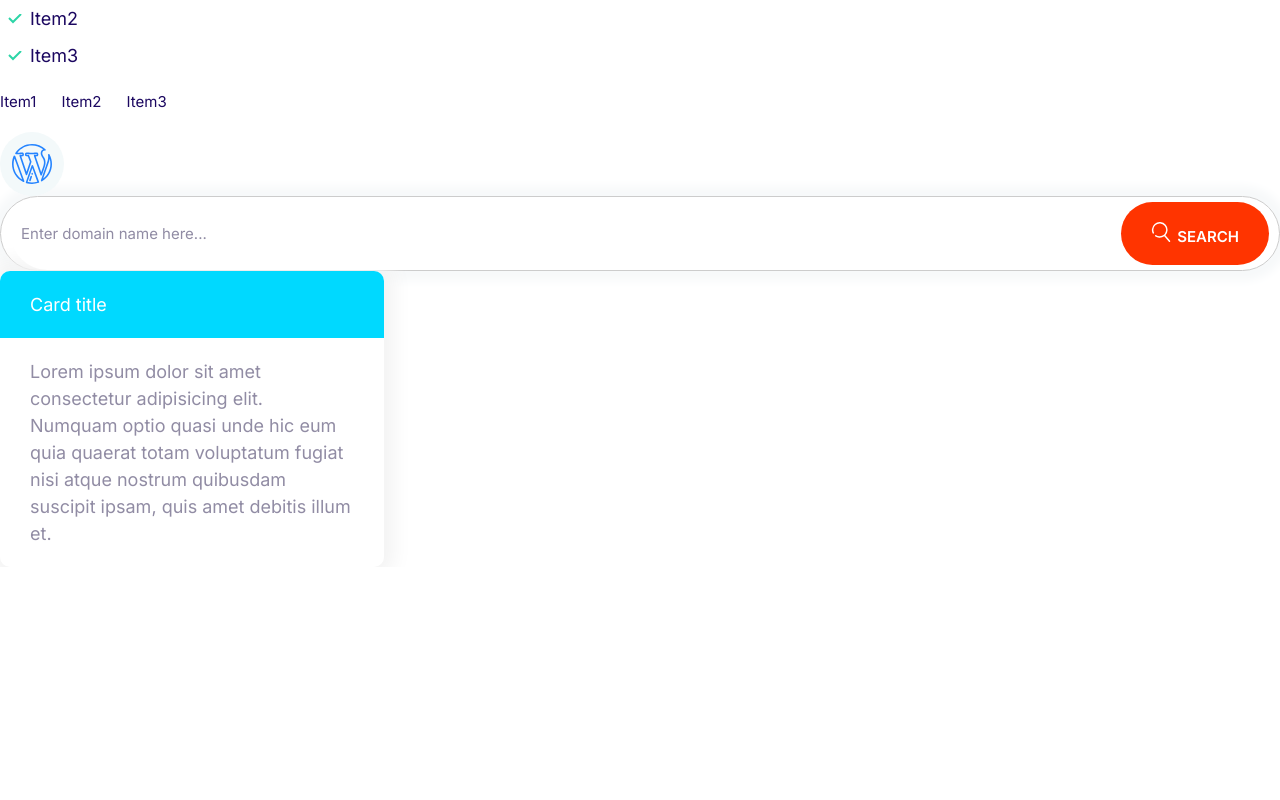
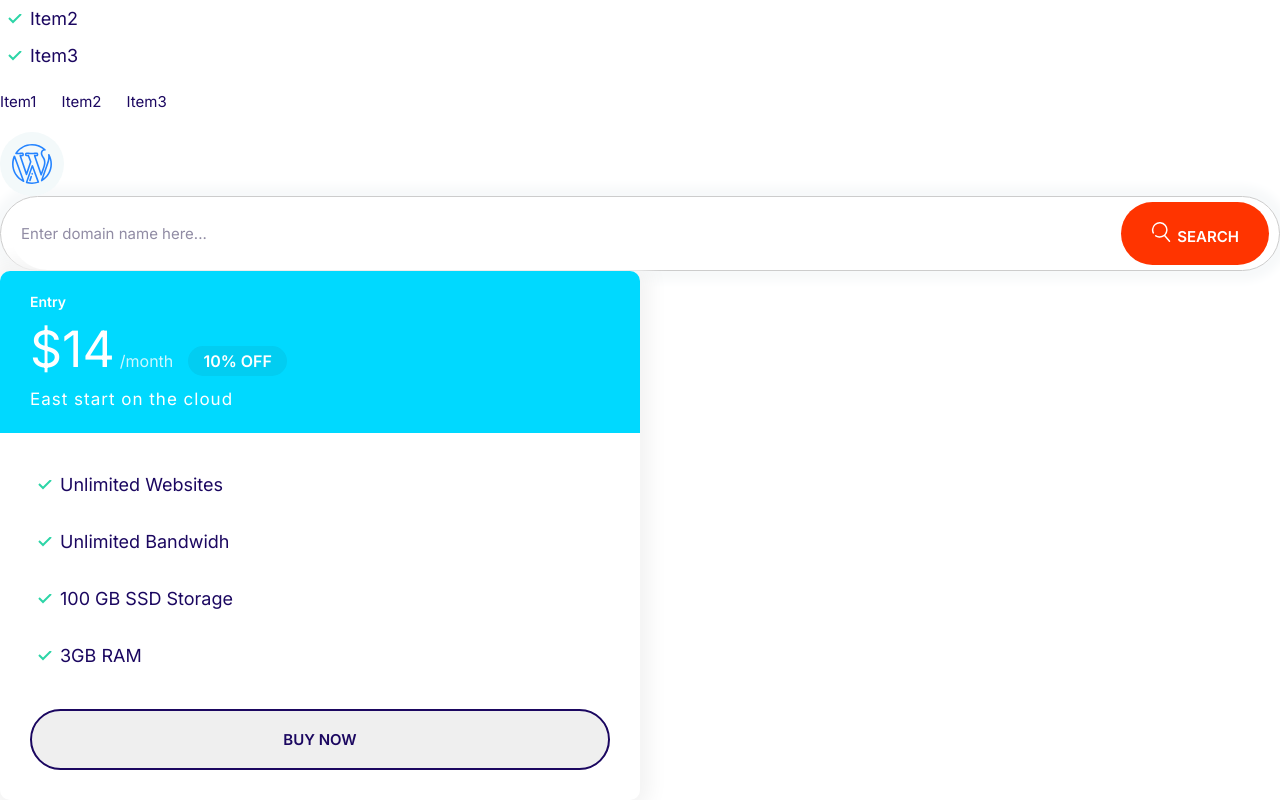
Before and after one commit to magriker/First_project, a plain HTML site: page html/index.html in a window 1280 px wide. Shown: the part 727-1527 px from the top of the page. Before the commit the page ends 1294 px from the top, so only its background shows below. Drawn offline with Linux system fonts and the light colour scheme.

Commit message:
Build plan component.

```diff
--- a/css/styles.css
+++ b/css/styles.css
@@ -117,6 +117,7 @@ a {
 
 .badge--small {
   font-size: 1.6rem;
+  padding: 0.5rem 1.5rem;
 }
 
 @media screen and (min-width: 1024px) {
@@ -148,7 +149,7 @@ a {
 }
 
 .list--tick .list__item {
-  padding-left: 0.5rem;
+  padding-left: 1.3rem;
   margin-bottom: 1rem;
   font-size: 2.4rem;
 }
@@ -205,6 +206,7 @@ a {
 
 .btn--outline {
   border: 2px solid var(--color-headings);
+  color: var(--color-headings);
   transition: background 0.6s;
 }
 
@@ -315,3 +317,58 @@ a {
   background: var(--color-secondary);
   color: #fff;
 }
+
+/* plans */
+
+.plan__name {
+  color: #fff;
+  font-weight: 600;
+  margin: 0;
+  font-size: 2.4rem;
+}
+
+.plan__price {
+  color: #fff;
+  font-size: 6rem;
+}
+
+.plan__billing-cycle {
+  font-size: 2.4rem;
+  font-weight: 300;
+  opacity: 0.8;
+  margin-right: 1rem;
+}
+
+.card--secondary .badge--secondary {
+  background: #02cdf1;
+  font-size: 1.6rem;
+}
+
+.plan__description {
+  font-size: 2rem;
+  display: block;
+  font-weight: 200;
+  letter-spacing: 1px;
+}
+
+.plan .list__item {
+  margin-bottom: 3rem;
+}
+
+@media screen and (min-width: 1024px) {
+  .plan__name {
+    font-size: 1.4rem;
+  }
+
+  .plan__price {
+    font-size: 5rem;
+  }
+
+  .plan__billing-cycle {
+    font-size: 1.6rem;
+  }
+
+  .plan__description {
+    font-size: 1.7rem;
+  }
+}
--- a/html/index.html
+++ b/html/index.html
@@ -65,13 +65,25 @@
       </button>
     </div>
 
-    <div style="width: 30%">
-      <div class="card card--secondary">
-        <header class="card__header">Card title</header>
-        <div class="card__body">
-          Lorem ipsum dolor sit amet consectetur adipisicing elit. Numquam optio
-          quasi unde hic eum quia quaerat totam voluptatum fugiat nisi atque
-          nostrum quibusdam suscipit ipsam, quis amet debitis illum et.
+    <div style="width: 50%">
+      <div class="plan">
+        <div class="card card--secondary">
+          <header class="card__header">
+            <h3 class="plan__name">Entry</h3>
+            <span class="plan__price">$14</span>
+            <span class="plan__billing-cycle">/month</span>
+            <span class="badge badge--secondary badge--small">10% OFF</span>
+            <span class="plan__description">East start on the cloud</span>
+          </header>
+          <div class="card__body">
+            <ul class="list list--tick">
+              <li class="list__item">Unlimited Websites</li>
+              <li class="list__item">Unlimited Bandwidh</li>
+              <li class="list__item">100 GB SSD Storage</li>
+              <li class="list__item">3GB RAM</li>
+            </ul>
+            <button class="btn btn--block btn--outline">BUY NOW</button>
+          </div>
         </div>
       </div>
     </div>
```
Also changed, not shown: components/plan.html (added, +22 -0 lines).
